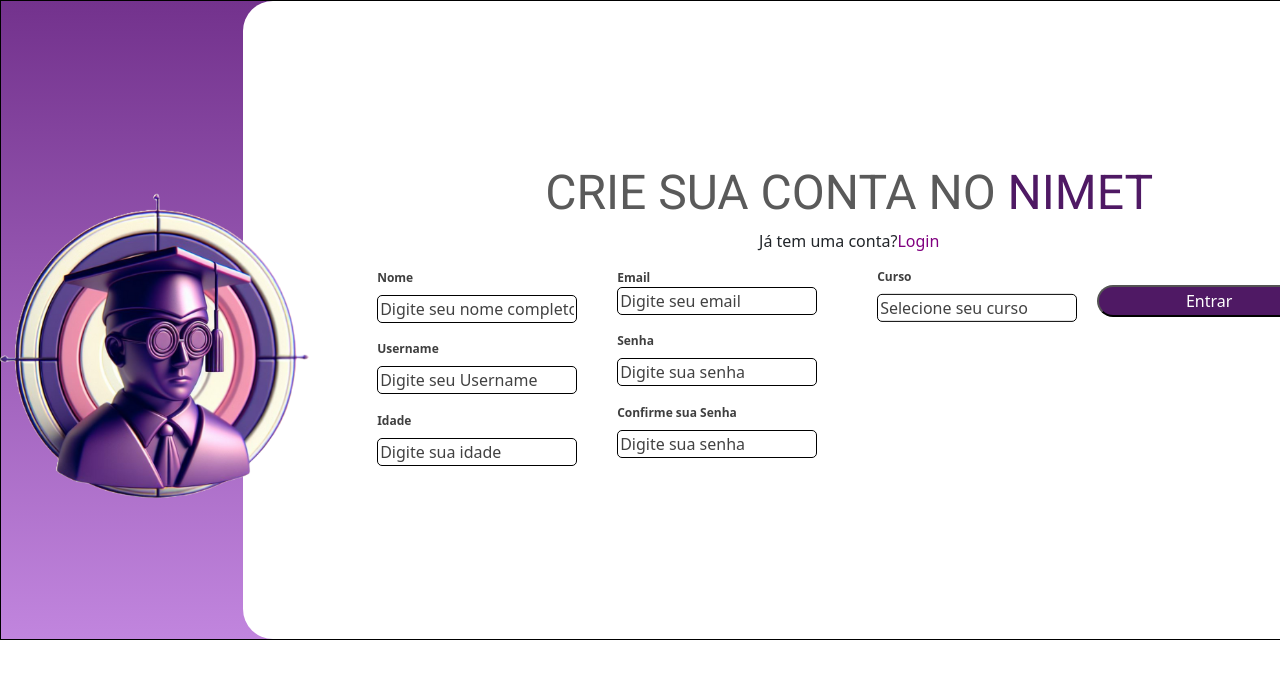
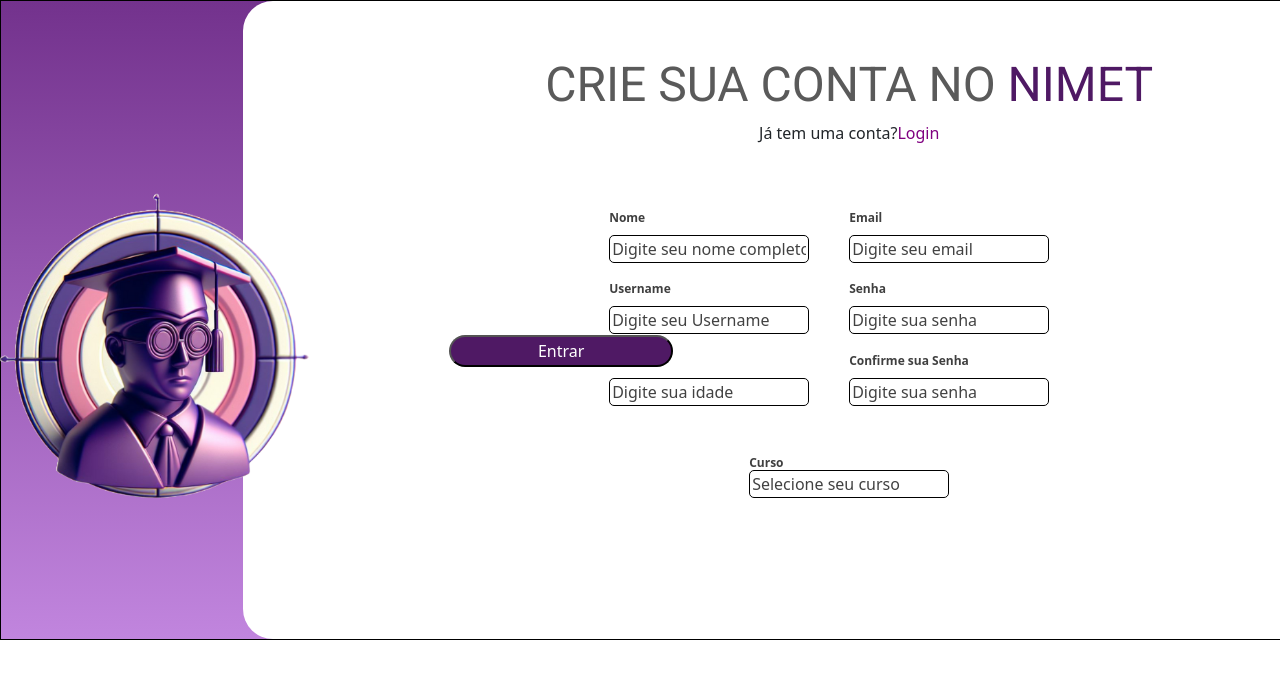
Before and after one commit to Isa-dss/front, an Angular app: page /cadastro in a window 1280 px wide. Shown: the top 678 px of the page. Built offline with nearby package versions, Linux system fonts and the light colour scheme.

Commit message:
arrumando cadastro depois do conflito

```diff
--- a/src/app/pages/cadastro/cadastro.component.html
+++ b/src/app/pages/cadastro/cadastro.component.html
@@ -12,7 +12,7 @@
 
       <body>
 
-        <div class="conteiner">
+        <div class="conteiner p-5">
 
                   <div class="input-roup">
                       <div class="input-box">
@@ -35,7 +35,7 @@
 
                   <div class="input-roup">
                   <div class="input-box">
-                    <label for="email">Email</label>
+                    <label for="email" class="form-label">Email</label>
                     <input id="email" type="email" name="email" placeholder="Digite seu email" required>
                 </div>
 
@@ -50,8 +50,8 @@
             </div>
           </div>
 
+        </div>
 
-          <div>
           <div class="input-box">
             <label for="confirmcourse" id="confirmcourse" class="form-label">Curso</label>
             <input id="confirmcourse" type="curso" name="confirmcourse" list="cursos" placeholder="Selecione seu curso" required>
@@ -61,11 +61,9 @@
               <option value="Eletrônica"></option>
           </datalist>
         </div>
-          </div>
 
-          <button mat-button class="button">Entrar</button>
+        <button mat-button class="button"><span>Entrar</span></button>
 
-        </div>
     </body>
 
 
--- a/src/app/pages/cadastro/cadastro.component.scss
+++ b/src/app/pages/cadastro/cadastro.component.scss
@@ -9,11 +9,10 @@
 
 
 .cadastro{
-  flex:5;
+  flex: 5;
   background-color: rgb(255, 255, 255);
   border-radius: 30px 0px 0px 30px;
 
-  // flex: 4;
   display: flex;
   flex-direction: column;
   justify-content: center;
@@ -50,7 +49,7 @@ header{
 
 
 input {
-  flex: 4; /* Define a largura flexível para que ocupem todo o espaço disponível */
+  flex: 2; /* Define a largura flexível para que ocupem todo o espaço disponível */
   margin-right: 40px; /* Adiciona espaçamento entre as caixas de texto */
   border-radius: 5px; /* Cantos arredondados */
   border: 1px solid #000000; /* Borda sólida */
@@ -58,12 +57,12 @@ input {
 }
 
 #confirmcourse{
-  margin-right: 40px; /* Adiciona espaçamento entre as caixas de texto */
+  margin-right: 20px; /* Adiciona espaçamento entre as caixas de texto */
   width: 200px; /* Defina o comprimento desejado aqui */
   position: relative;
   top: 50%;
   left: 50%;
-  transform: translate(-50%, -4%);
+  transform: translate(-50%, -100%);
 }
 
 .input-group {
@@ -106,4 +105,11 @@ input {
   width: 14rem;
   height: 2rem;
   align-items: center;
+  top: 50%;
+  left: 50%;
+  transform: translate(-50%, -700%);
 }
+
+button span{
+  color: white;
+}
```
Lines whose indentation alone changed are shown as unchanged.
